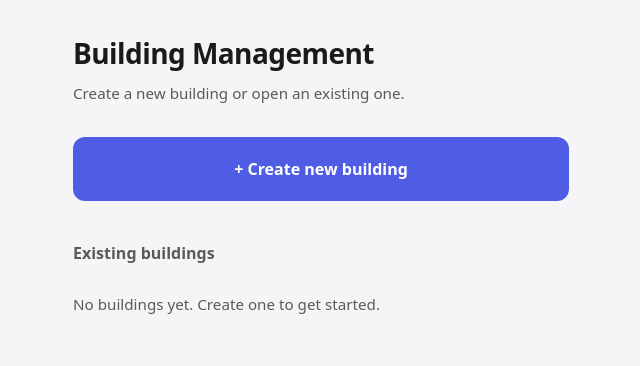
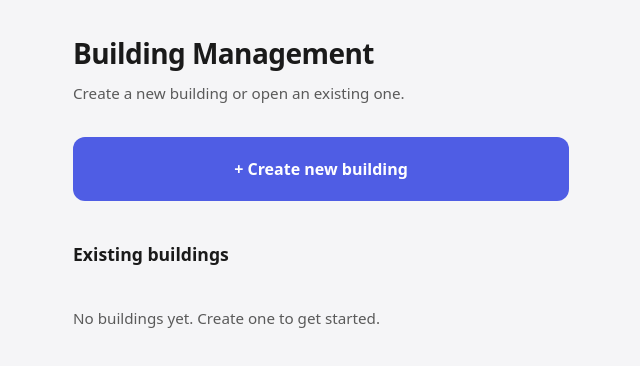
Before and after one commit to mindilko/building-managment-project, a React (Vite) app: page / in a window 1280 px wide. Shown: the top 366 px of the page, without its empty margins (319-959 px from the left). Built offline with nearby package versions, Linux system fonts and the light colour scheme.

Commit message:
css update

```diff
--- a/src/pages/Home.css
+++ b/src/pages/Home.css
@@ -42,36 +42,40 @@
   color: #fff;
 }
 
+.home-existing {
+  margin-top: 0;
+}
+
 .home-existing-header {
   display: flex;
+  flex-wrap: wrap;
   align-items: center;
   justify-content: space-between;
-  gap: 1rem;
-  flex-wrap: wrap;
-  margin-bottom: 0.75rem;
+  gap: 0.75rem;
+  margin-bottom: 1rem;
 }
 
 .home-existing-header h2 {
-  font-size: 1rem;
+  font-size: 1.1rem;
   font-weight: 600;
   margin: 0;
-  color: var(--muted);
 }
 
 .home-sort {
   display: flex;
   align-items: center;
   gap: 0.5rem;
+  font-size: 0.9rem;
+  color: var(--muted);
 }
 
 .home-sort-label {
-  font-size: 0.875rem;
-  color: var(--muted);
+  white-space: nowrap;
 }
 
 .home-sort-select {
-  padding: 0.4rem 0.6rem;
-  border-radius: 8px;
+  padding: 0.35rem 0.6rem;
+  border-radius: 6px;
   border: 1px solid var(--border);
   background: var(--surface);
   color: var(--text);
@@ -83,7 +87,7 @@
   color: var(--muted);
   font-size: 0.95rem;
   margin: 0;
-  padding: 1rem 0;
+  padding: 1.5rem 0;
 }
 
 .building-list {
@@ -93,13 +97,15 @@
 }
 
 .building-card {
+  padding: 1rem 1.25rem;
+  border-radius: 12px;
+  border: 1px solid var(--border);
+  background: var(--surface);
   display: flex;
+  flex-wrap: wrap;
   align-items: center;
-  gap: 1rem;
-  padding: 1rem 1.25rem;
-  background: var(--surface);
-  border: 1px solid var(--border);
-  border-radius: 12px;
+  justify-content: space-between;
+  gap: 0.75rem;
   transition: border-color 0.2s, box-shadow 0.2s;
 }
 
@@ -110,12 +116,9 @@
 
 .building-card-link {
   flex: 1;
-  display: flex;
-  flex-direction: column;
-  gap: 0.25rem;
+  min-width: 0;
   text-decoration: none;
   color: inherit;
-  min-width: 0;
 }
 
 .building-card-link:hover {
@@ -123,14 +126,25 @@
   color: inherit;
 }
 
+.building-name {
+  display: block;
+  font-weight: 600;
+  font-size: 1rem;
+  margin-bottom: 0.25rem;
+}
+
+.building-meta {
+  font-size: 0.875rem;
+  color: var(--muted);
+}
+
 .building-card-actions {
   display: flex;
   gap: 0.5rem;
-  flex-shrink: 0;
 }
 
 .building-card-btn {
-  padding: 0.45rem 0.75rem;
+  padding: 0.4rem 0.75rem;
   border-radius: 8px;
   font-size: 0.875rem;
   font-weight: 500;
@@ -155,18 +169,9 @@
 .building-card-btn--delete {
   color: #e57373;
   border-color: #e57373;
+  background: transparent;
 }
 
 .building-card-btn--delete:hover {
   background: rgba(229, 115, 115, 0.1);
 }
-
-.building-name {
-  font-weight: 600;
-  font-size: 1.1rem;
-}
-
-.building-meta {
-  font-size: 0.875rem;
-  color: var(--muted);
-}
```
Also changed, not shown: src/assets/logo.png (added).
